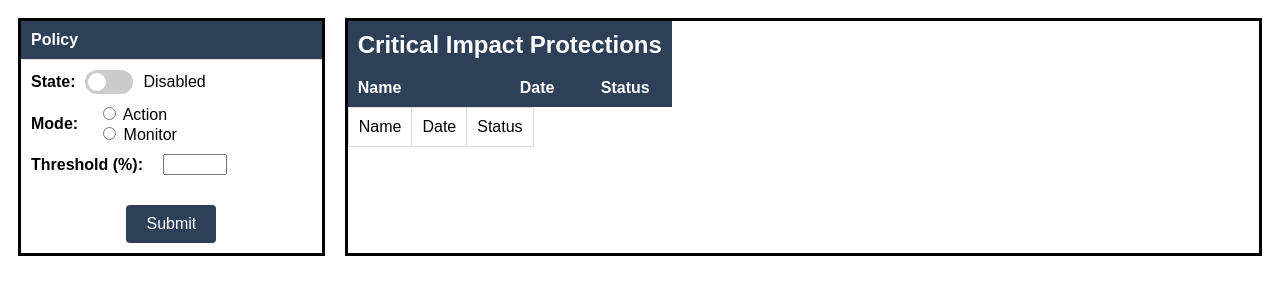
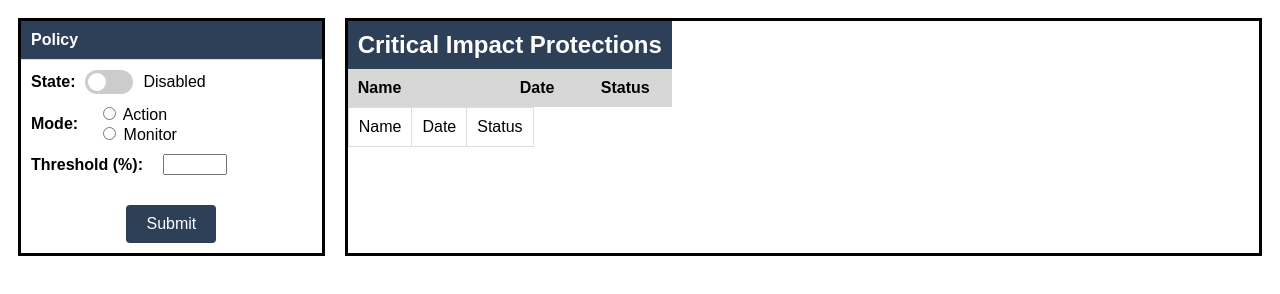
Before and after one commit to LielBerniker/Smart-Ips, a plain HTML site: page index.html in a window 1280 px wide. Drawn offline with Linux system fonts and the light colour scheme.

```diff
--- a/styles.css
+++ b/styles.css
@@ -39,11 +39,10 @@ thead th[colspan="3"] {
 }
 
 .sub-header-name, .sub-header-date, .sub-header-status {
-  background-color: #2e3f58; /* Dark blue color */
-  color: white;
+  background-color: #d7d7d7; /* Dark blue color */
+  color: black;
   padding: 10px;
   text-align: left;
-  width: 100%;
 }
 
 .sub-header-name {
```
